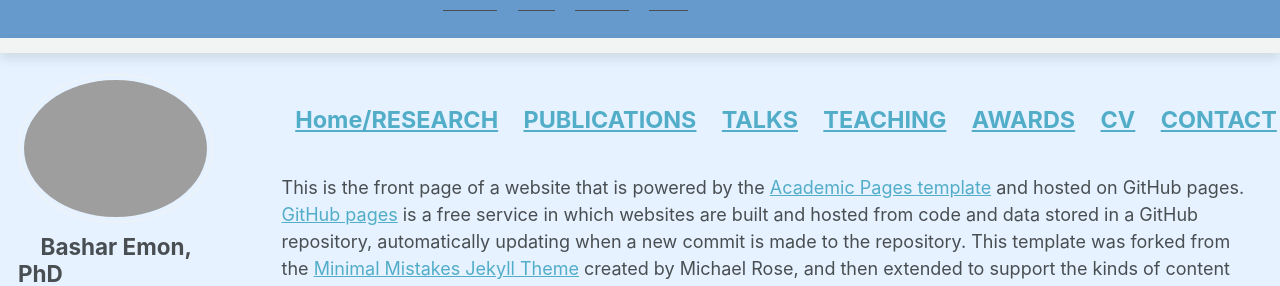
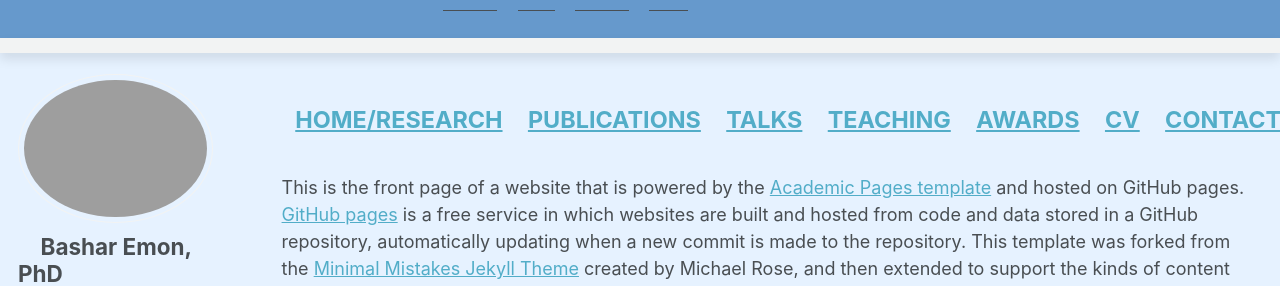
Before and after one commit to BasharEmon/BasharEmon.github.io, a Jekyll site: the page built from _pages/about.md, in a window 1280 px wide and 900 px high. Shown: the part 163-449 px from the top of the window. Built offline with Jekyll 4.4.1, drawn with Linux system fonts in a browser that asks for light colours; some web fonts are replaced.

Commit message:
Update about.md

```diff
--- a/_pages/about.md
+++ b/_pages/about.md
@@ -15,7 +15,7 @@ redirect_from:
 
 <table style="width:100%; border:0; border-collapse:separate;text-align:left;font-size:1.3em;font-weight:bold;">
   <tr>
-    <td style="border:0; border-style:none;"><a href="/about/">Home/RESEARCH</a></td>
+    <td style="border:0; border-style:none;"><a href="/about/">HOME/RESEARCH</a></td>
     <td style="border:0; border-style:none;"><a href="/publications/">PUBLICATIONS</a></td>
     <td style="border:0; border-style:none;"><a href="/talks/">TALKS</a></td>
     <td style="border:0; border-style:none;"><a href="/teaching/">TEACHING</a></td>
```
